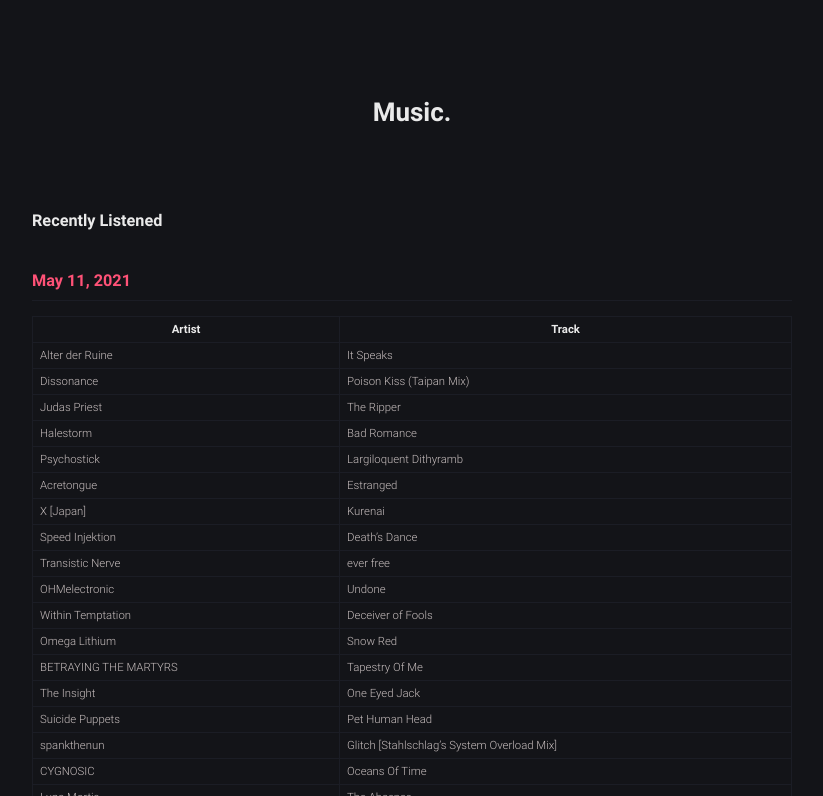
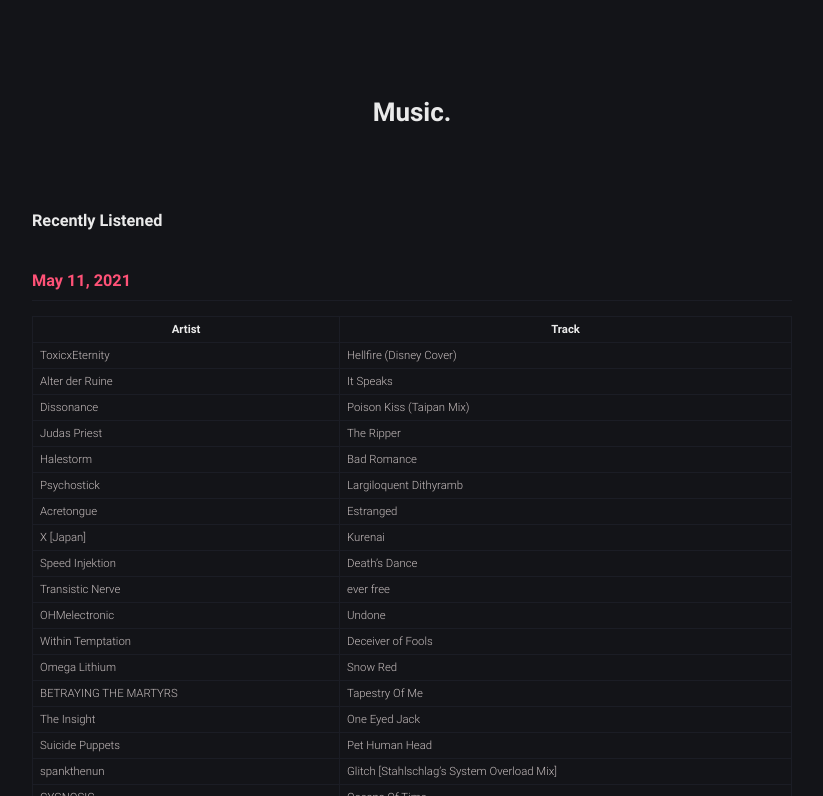
Before and after one commit to robert-marshall/xyz, a Jekyll site: the page built from music.md, in a window 1280 px wide and 900 px high, cut to the strip 104-900 px from the top of the window. Shown: the whole strip, without its empty margins (228-1051 px from the left). Built offline with Jekyll 4.4.1, drawn with Linux system fonts in a browser that asks for light colours.

Commit message:
de-misunderestimating

```diff
--- a/music.md
+++ b/music.md
@@ -11,6 +11,7 @@
 
 | Artist | Track |
 |--------|-------|
+ToxicxEternity | Hellfire (Disney Cover)
 Alter der Ruine | It Speaks
 Dissonance | Poison Kiss (Taipan Mix)
 Judas Priest | The Ripper
```
